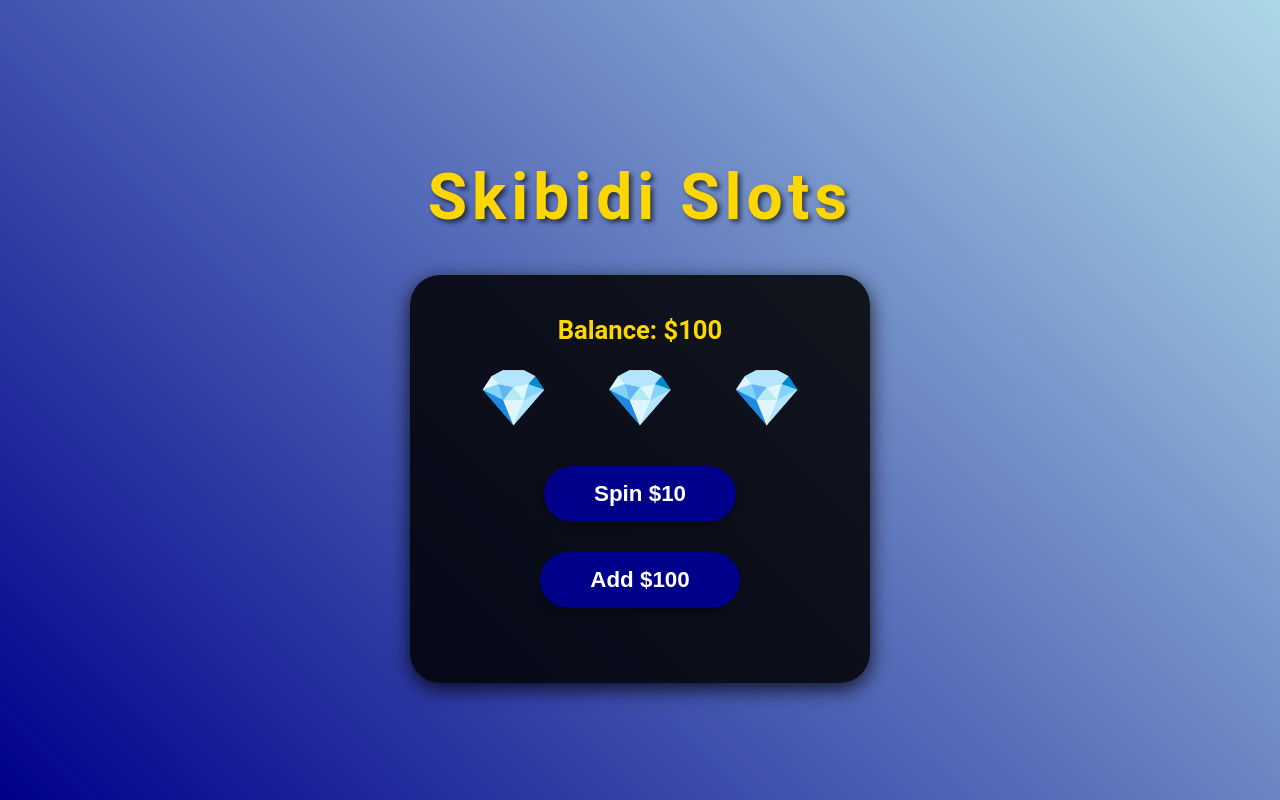
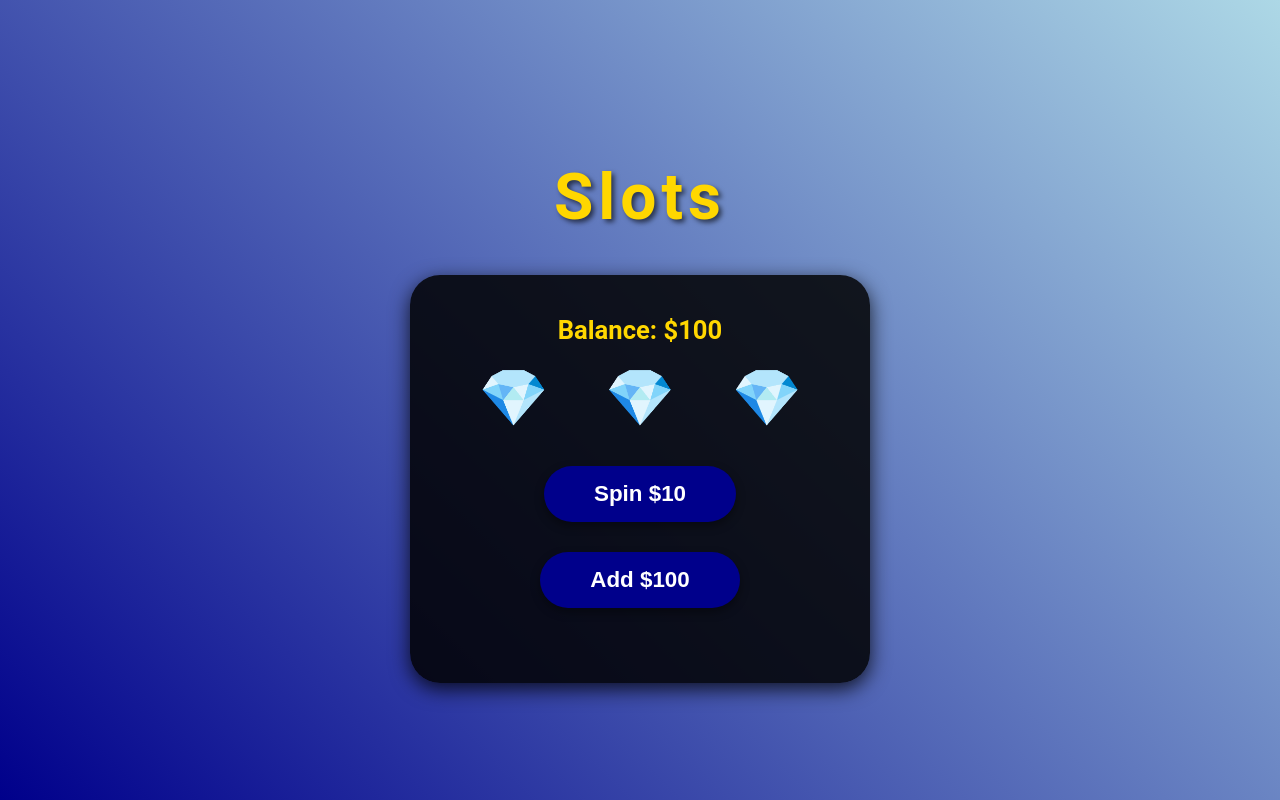
Before and after one commit to 305626/Gambling-Slots, a plain HTML site: page Index.html in a window 1280 px wide. Drawn offline with Linux system fonts and the light colour scheme.

Commit message:
Update Index.html

```diff
--- a/Index.html
+++ b/Index.html
@@ -3,7 +3,7 @@
 <head>
     <meta charset="UTF-8">
     <meta name="viewport" content="width=device-width, initial-scale=1.0">
-    <title>Skibidi Slots</title>
+    <title>Slots</title>
     <style>
         body {
             font-family: 'Roboto', sans-serif;
@@ -94,7 +94,7 @@
     </style>
 </head>
 <body>
-    <h1>Skibidi Slots</h1>
+    <h1>Slots</h1>
     <div id="game">
         <div id="money">Balance: $<span id="money-value">100</span></div>
         <div id="slots">
```
